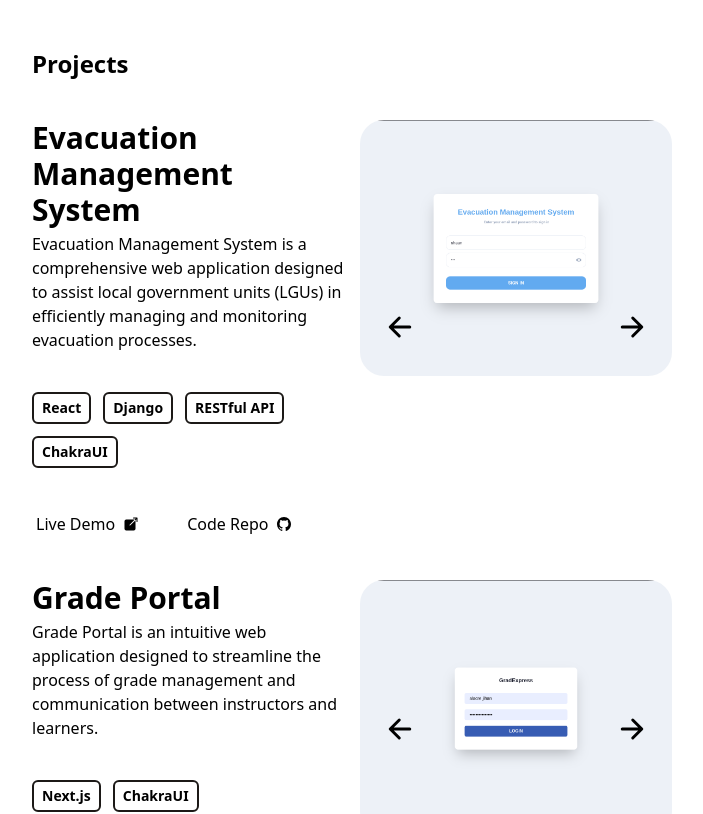
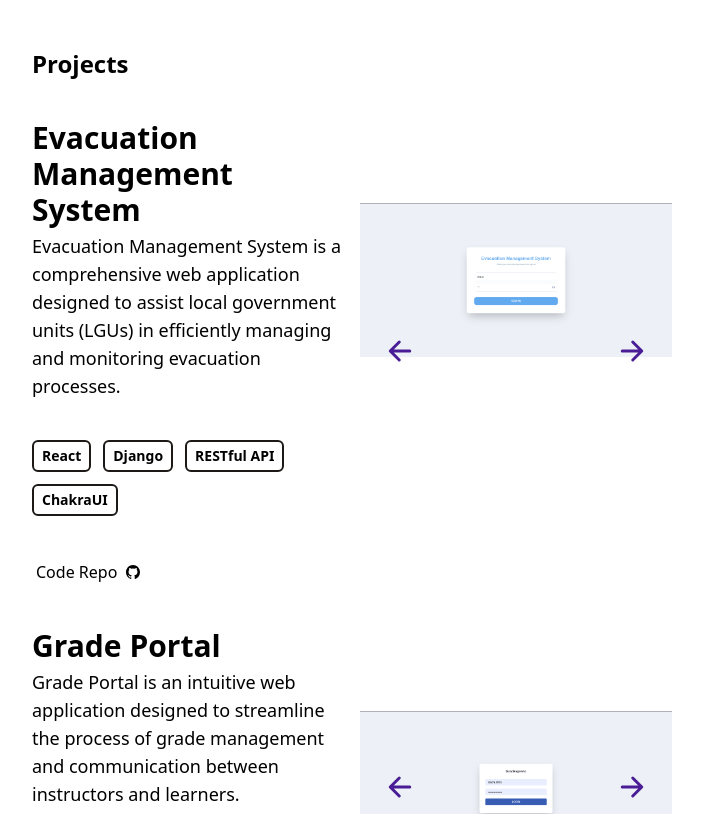
Before and after one commit to shaunniekins/shaun-personal-portfolio, a React (Vite) app: page / in a window 1280 px wide. Shown: the part 1140-1954 px from the top of the page, without its empty margins (288-991 px from the left). Built offline with nearby package versions, Linux system fonts and the light colour scheme.

Commit message:
Change layouting of projects items

```diff
--- a/src/components/ProjectItems.jsx
+++ b/src/components/ProjectItems.jsx
@@ -31,7 +31,7 @@ const ProjectItems = ({
       <div className="flex flex-col md:flex-row space-y-4 md:space-y-0 md:space-x-4 justify-between content-between">
         <div className="text-proj flex-1 flex flex-col flex-grow">
           <h3 className="text-base md:text-3xl font-semibold mb-1">{title}</h3>
-          <p className="">{description}</p>
+          <p className="text-sm md:text-lg">{description}</p>
           <p className="my-10 flex flex-wrap gap-3 flex-row text-xs md:text-sm">
             {stack.map((item) => (
               <span
@@ -43,37 +43,43 @@ const ProjectItems = ({
               </span>
             ))}
           </p>
-          <div className="flex gap-x-10 ">
+          <div className="flex gap-x-10">
+            {demoLink && (
               <a
                 href={demoLink}
                 target="_blank"
+                rel="noopener noreferrer"
                 className="hover:bg-gray-400 cursor-pointer p-1 rounded-md flex items-center duration-500">
                 <h8 className="flex items-center gap-x-2">
                   <p className="hidden md:block">Live Demo</p>
                   <ion-icon name="open"></ion-icon>
                 </h8>
               </a>
+            )}
+            {repoLink && (
               <a
                 href={repoLink}
                 target="_blank"
+                rel="noopener noreferrer"
                 className="hover:bg-gray-400 cursor-pointer p-1 rounded-md flex items-center duration-500">
                 <h8 className="flex items-center gap-x-2">
                   <p className="hidden md:block">Code Repo</p>
                   <ion-icon name="logo-github"></ion-icon>
                 </h8>
               </a>
+            )}
           </div>
         </div>
-        <div className="image-proj flex flex-1 justify-center">
+        <div className="image-proj flex flex-1 justify-center  text-purple-900">
           <button
             onClick={handlePrevImage}
             className="-mr-14 transition-transform duration-300 ease-in-out transform hover:scale-125">
             <ion-icon name="arrow-back" size="large"></ion-icon>
           </button>
 
-          <div className="h-60 md:h-60 lg:h-64 w-full">
+          <div className="h-80 md:h-80 lg:h-80 w-full">
             <img
-              className="h-full object-cover w-full rounded-3xl"
+              className="h-full object-contain w-full rounded-3xl"
               src={imgUrls[currentImage]}
               alt="Portfolio"
             />
```
Lines whose indentation alone changed are shown as unchanged.
